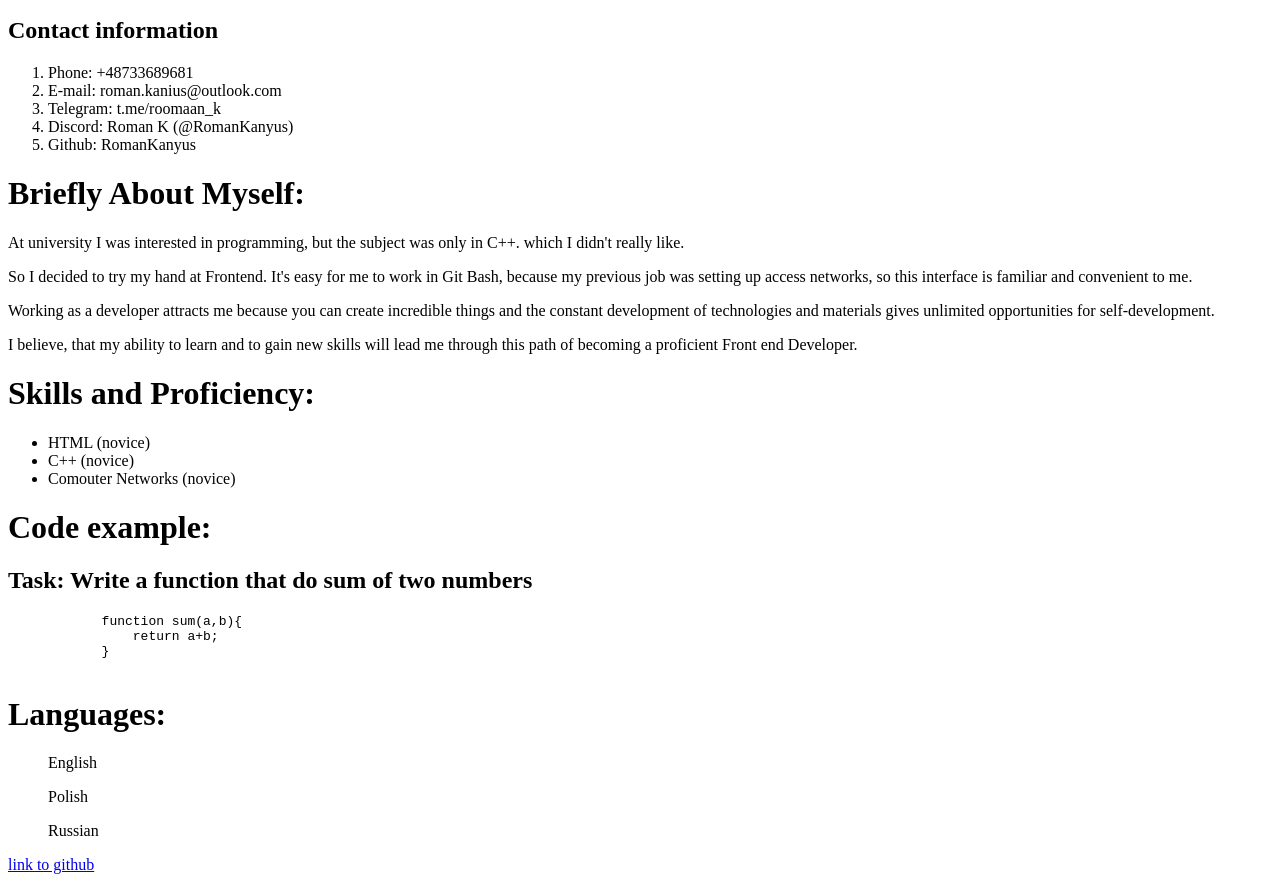
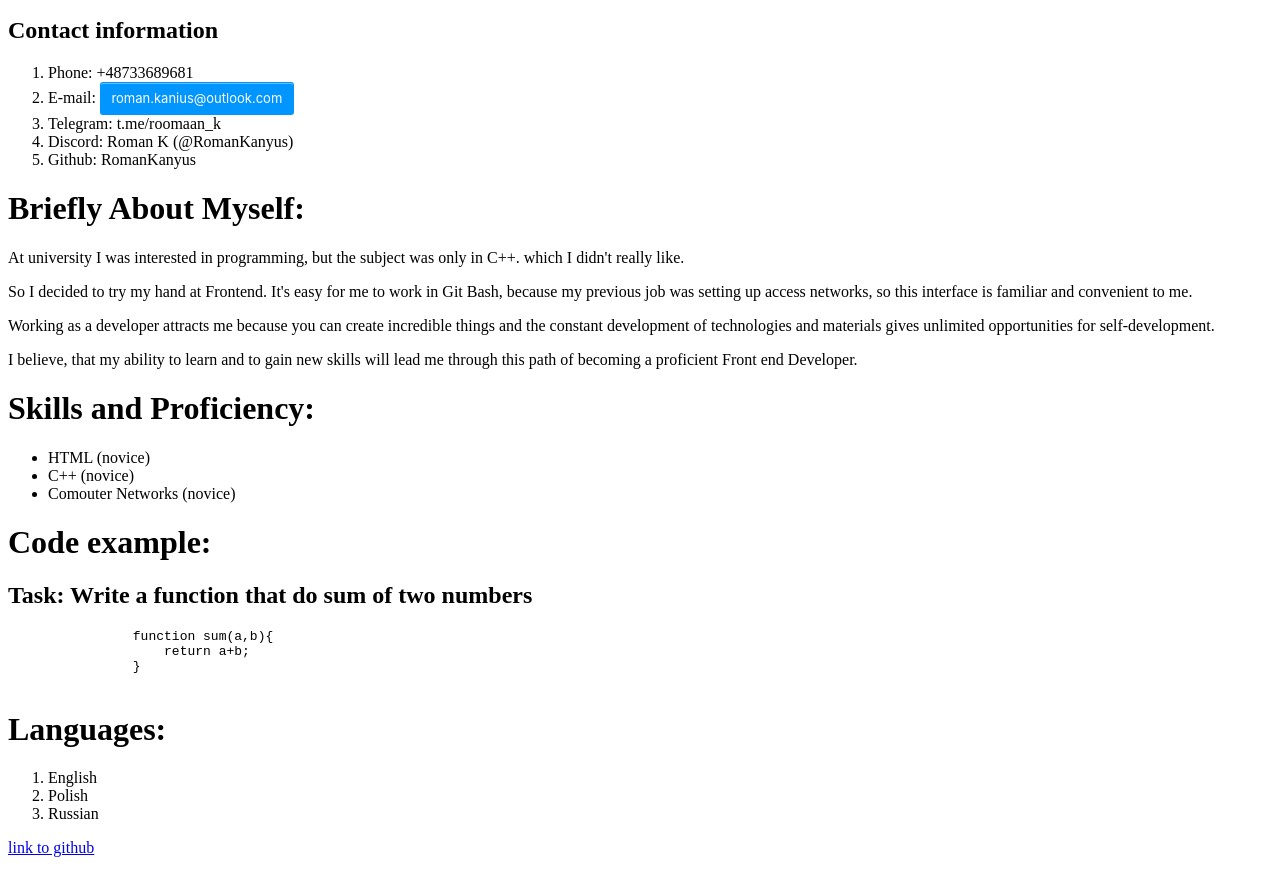
Before and after one commit to RomanKanyus/rsschool-cv, a plain HTML site: page index.html in a window 1280 px wide. Shown: the part 353-1235 px from the top of the page. Drawn offline with Linux system fonts and the light colour scheme; files whose address does not match are found by name.

Commit message:
feat: add button css, nav, main.

```diff
--- a/index.html
+++ b/index.html
@@ -5,19 +5,22 @@
     <meta http-equiv="X-UA-Compatible" content="IE=edge">
     <meta name="viewport" content="width=device-width, initial-scale=1.0">
     <title>Document</title>
-    <link rel="stylesheet" href="rsschool-cv\style.css">
+    <link rel="stylesheet" href="style.css">
 </head>
 <body>
-    <img src="D:\rs-school\CV2\rsschool-cv\Images\photo_2022-06-05_21-00-01.jpg" alt="my photos" width="230" height="320">
+    <img src="Images/photo_2022-06-05_21-00-01.jpg" alt="my photos" width="230" height="320">
     <header> Junior Frontend Developer </header>
+    <nav>
         <h2> Contact information</h2>
         <ol>
             <li> Phone: +48733689681</li>
-        <li> E-mail: roman.kanius@outlook.com </li>
+            <li> E-mail: <a href="mailto:roman.kanius@outlook.com" class="email-link"> roman.kanius@outlook.com </a> </li>
             <li> Telegram: t.me/roomaan_k </li>
             <li> Discord: Roman K (@RomanKanyus) </li>
             <li> Github: RomanKanyus </li>
         </ol>
+    </nav>
+    <main>
         <h1>Briefly About Myself:</h1>
         <p> At university I was interested in programming, but the subject was only in C++. which I didn't really like.</p>
         <p>So I decided to try my hand at Frontend.
@@ -33,17 +36,20 @@
           </ul>
           <h1> Code example: </h1>
           <h2> Task: Write a function that do sum of two numbers </h2>
-      <code>
               <pre>
                 function sum(a,b){
                     return a+b;
                 }
               </pre>
-      </code>
           <h1> Languages: </h1>
-      <ol> English </ol>
-      <ol> Polish </ol>
-      <ol> Russian</ol>
+          <ol>
+              <li>English</li>
+              <li>Polish</li>
+              <li>Russian</li>
+          </ol>
+    </main>
+
+
       <footer> <a href="https://github.com/RomanKanyus"> link to github </a> </footer>
 
     </body>
--- a/style.css
+++ b/style.css
@@ -1 +1,40 @@
-/*my future css*/
+/* CSS */
+.email-link {
+  background-color: #0095ff;
+  border: 1px solid transparent;
+  border-radius: 3px;
+  box-shadow: rgba(255, 255, 255, .4) 0 1px 0 0 inset;
+  box-sizing: border-box;
+  color: #fff;
+  cursor: pointer;
+  display: inline-block;
+  font-family: -apple-system,system-ui,"Segoe UI","Liberation Sans",sans-serif;
+  font-size: 13px;
+  font-weight: 400;
+  line-height: 1.15385;
+  margin: 0;
+  outline: none;
+  padding: 8px .8em;
+  position: relative;
+  text-align: center;
+  text-decoration: none;
+  user-select: none;
+  -webkit-user-select: none;
+  touch-action: manipulation;
+  vertical-align: baseline;
+  white-space: nowrap;
+}
+
+.email-link:hover,
+.email-link:focus {
+  background-color: #07c;
+}
+
+.email-link:focus {
+  box-shadow: 0 0 0 4px rgba(0, 149, 255, .15);
+}
+
+.email-link:active {
+  background-color: #0064bd;
+  box-shadow: none;
+}
```
Lines whose indentation alone changed are shown as unchanged.
